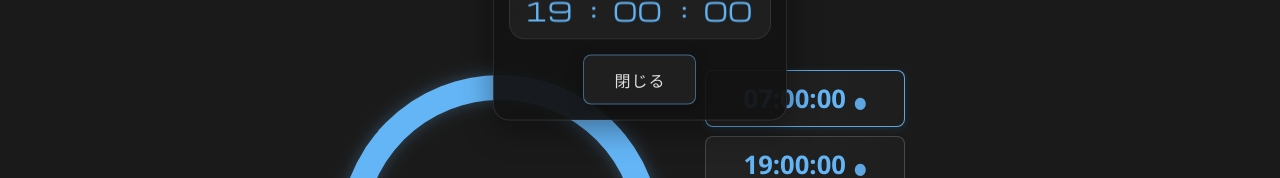
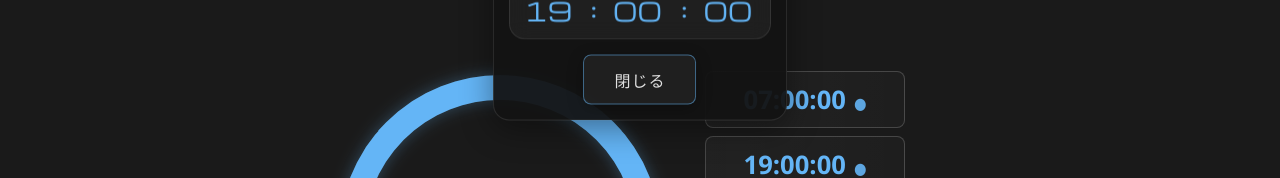
Before and after one commit to bindi-mo/lrtimer, a React (Vite) app: page / in a window 1280 px wide. Shown: the part 378-556 px from the top of the page. Built offline with nearby package versions, Linux system fonts and the light colour scheme.

Commit message:
refactor: remove unused active state styles from schedule buttons

```diff
--- a/src/components/Timer.jsx
+++ b/src/components/Timer.jsx
@@ -309,10 +309,9 @@ export default function Timer() {
               <button
                 key={s.first}
                 type="button"
-                className={`schedule-btn ${enabled ? 'enabled' : 'disabled'} ${activeSchedule && s.seconds === activeSchedule.seconds ? 'active' : ''}`}
+                className={`schedule-btn ${enabled ? 'enabled' : 'disabled'}`}
                 onClick={() => toggleEnabled(s.seconds)}
                 aria-pressed={enabled}
-                aria-current={activeSchedule && s.seconds === activeSchedule.seconds ? 'true' : undefined}
                 aria-label={`${s.first} の有効/無効切替`}
               >
                 <span className="schedule-text">{s.first}</span>
--- a/src/styles/Timer.css
+++ b/src/styles/Timer.css
@@ -571,10 +571,6 @@ html[data-theme='dark'] .schedule-btn.enabled {
   border-color: rgb(255 255 255 / 18%);
 }
 
-html[data-theme='dark'] .schedule-btn.active {
-  border-color: rgb(100 181 246 / 90%); /* keep accent visible when active */
-}
-
 /* Dark theme: slightly darker border for disabled state */
 html[data-theme='dark'] .schedule-btn.disabled {
   border-color: rgb(255 255 255 / 8%); /* increased from 4% to 8% for better visibility */
@@ -823,12 +819,6 @@ html[data-theme='dark'] .alarm-select option {
   box-shadow: 0 1px 0 rgb(0 0 0 / 4%);
 }
 
-.schedule-btn.active {
-  border-color: var(--primary-color);
-  box-shadow: 0 2px 8px rgb(100 181 246 / 12%);
-  transform: translateY(-1px);
-}
-
 .schedule-btn.disabled {
   background: transparent;
   color: var(--schedule-disabled);
```
